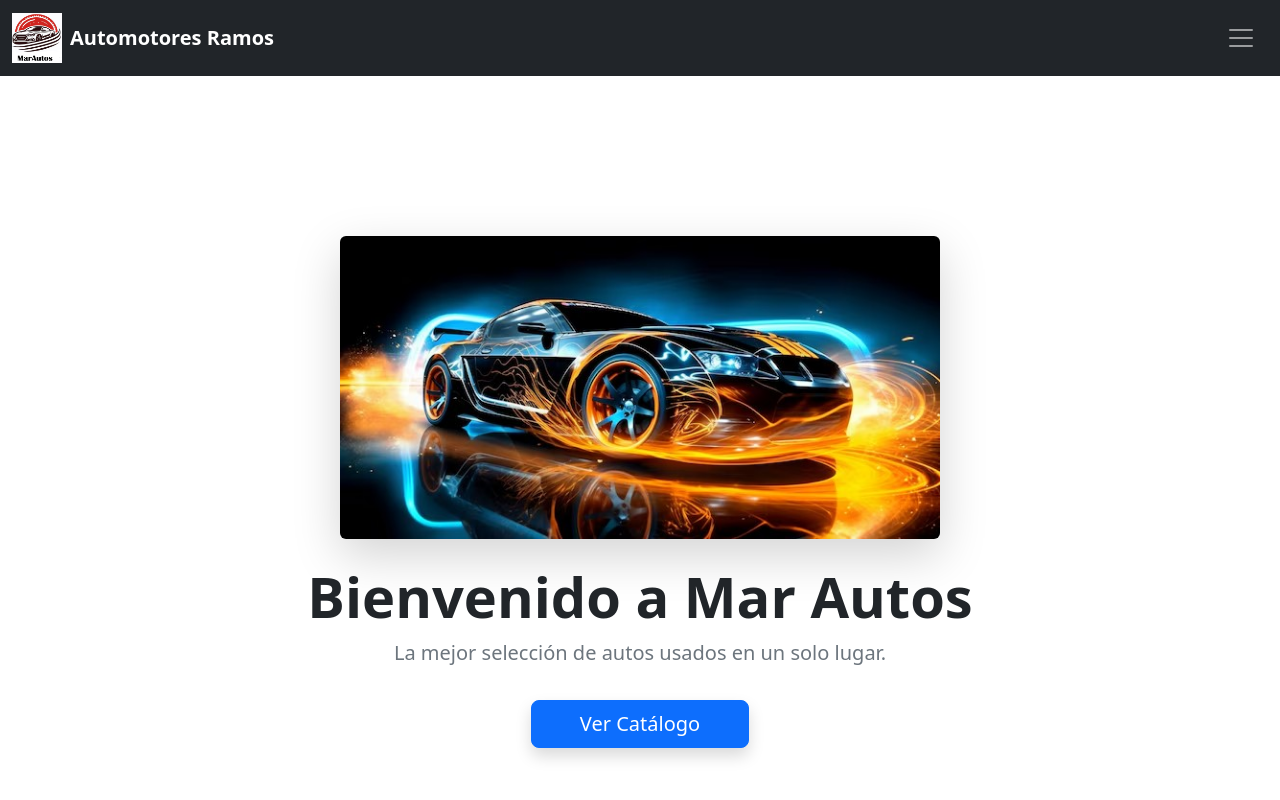
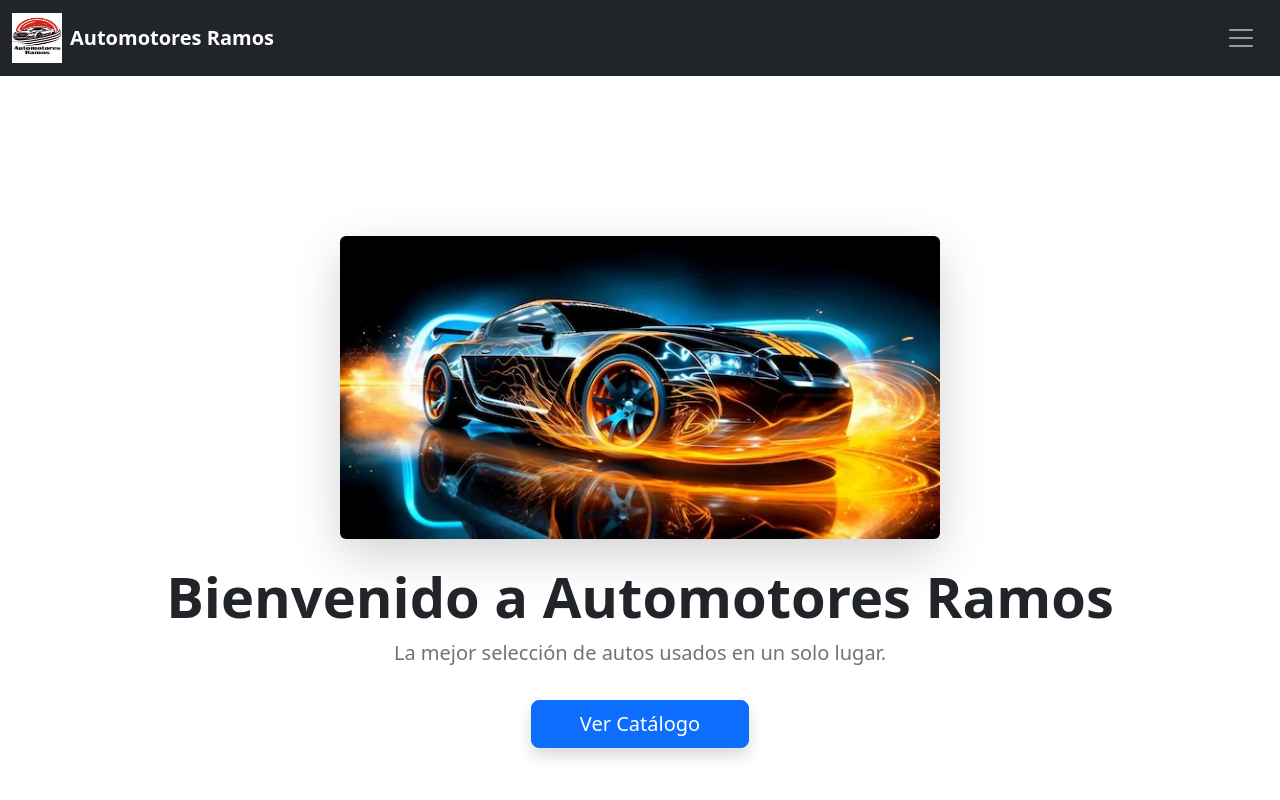
Before and after one commit to mroxanam/mar-autos, a React (Create React App) app: page / in a window 1280 px wide. Shown: the top 800 px of the page. Built offline with nearby package versions, Linux system fonts and the light colour scheme.

Commit message:
Corregido nombre de icono y rutas

```diff
--- a/src/pages/Home.js
+++ b/src/pages/Home.js
@@ -17,7 +17,7 @@ function Home() {
 
       {/* Texto de bienvenida */}
       <h1 className="display-4 mt-4 fw-bold text-dark">
-        Bienvenido a Mar Autos
+        Bienvenido a Automotores Ramos
       </h1>
       <p className="lead text-secondary">
         La mejor selección de autos usados en un solo lugar.
```
Also changed, not shown: src/assets/images/logo.png.
